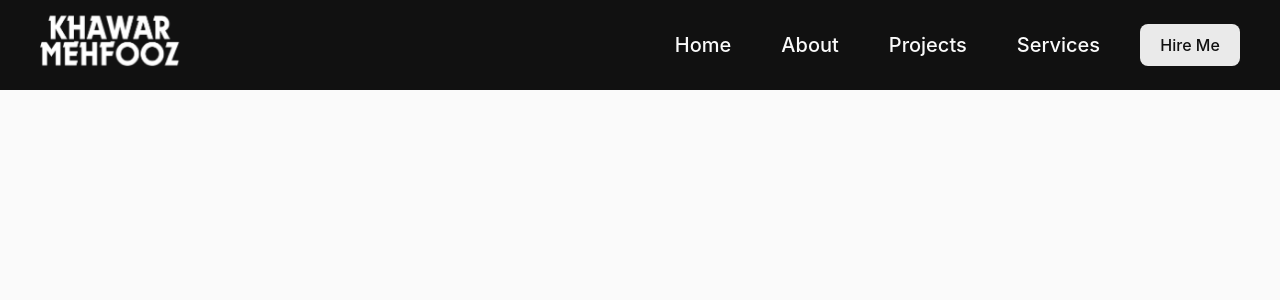
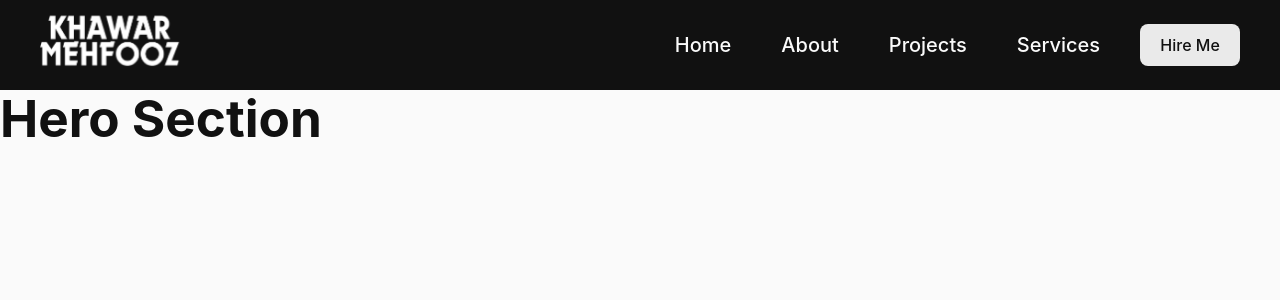
Before and after one commit to KhawarMehfooz/portfolio, a React (Vite) app: page / in a window 1280 px wide. Shown: the top 300 px of the page. Built offline with nearby package versions, Linux system fonts and the light colour scheme.

Commit message:
create Hero Component

```diff
--- a/index.html
+++ b/index.html
@@ -4,7 +4,7 @@
     <meta charset="UTF-8" />
     <link rel="icon" type="image/svg+xml" href="/vite.svg" />
     <meta name="viewport" content="width=device-width, initial-scale=1.0" />
-    <title>Vite + React</title>
+    <title>Khawar Mehfooz - React Portfolio</title>
   </head>
   <body>
     <div id="root"></div>
--- a/src/App.jsx
+++ b/src/App.jsx
@@ -3,11 +3,13 @@ import reactLogo from "./assets/react.svg";
 import viteLogo from "/vite.svg";
 import "./App.css";
 import Navbar from "./components/Navbar";
+import Hero from "./components/Hero";
 
 function App() {
   return (
     <div className="App">
       <Navbar />
+      <Hero />
     </div>
   );
 }
--- /dev/null
+++ b/src/components/Hero.jsx
@@ -0,0 +1,14 @@
+import React from "react";
+class Hero extends React.Component {
+  constructor(props) {
+    super(props);
+  }
+  render() {
+    return (
+      <div>
+        <h1>Hero Section</h1>
+      </div>
+    );
+  }
+}
+export default Hero;
```
